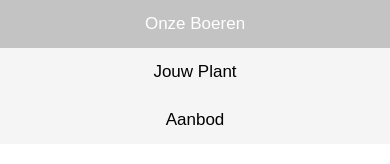
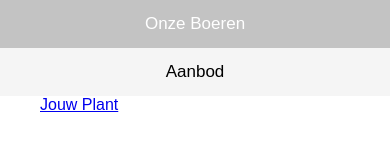
Before and after one commit to ikemarcus/The-Moestuin-Experience, a plain HTML site: page headerindex.html in a window 390 px wide. Drawn offline with Linux system fonts and the light colour scheme.

Commit message:
Update headerindex.html

```diff
--- a/headerindex.html
+++ b/headerindex.html
@@ -62,7 +62,13 @@
             left: 0;
             transform: none;
           }
+
+          .ct {
+            padding-left: 40px;
+          }
         }
+
+
         </style>
         </head>
         <body>
@@ -73,13 +79,14 @@
             <a href="#home" class="active">Onze Boeren</a>
           </div>
 
-          <a href="#contact">Jouw Plant</a>
+
 
           <div class="topnav-right">
             <a href="#about">Aanbod</a>
           </div>
 
         </div>
+        <a class="ct" href="#contact">Jouw Plant</a>
 
 </body>
 </html>
```
